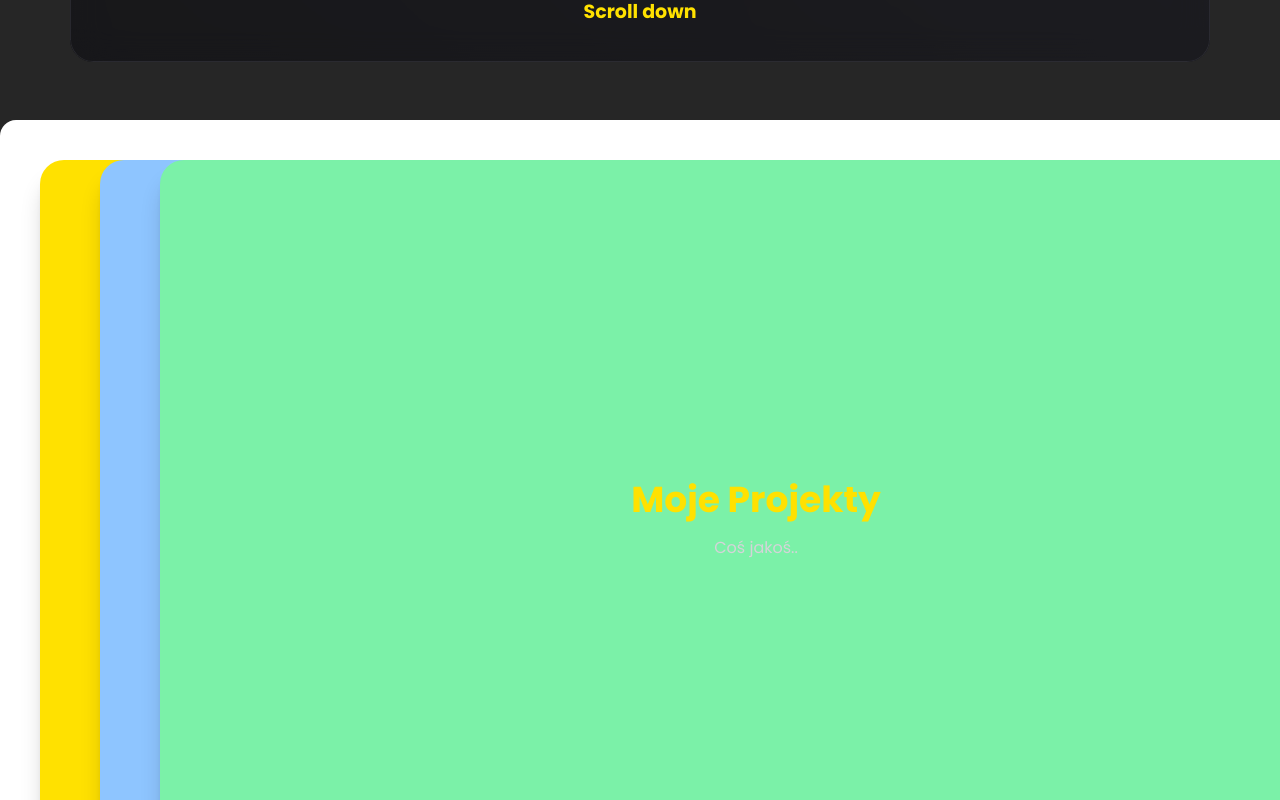
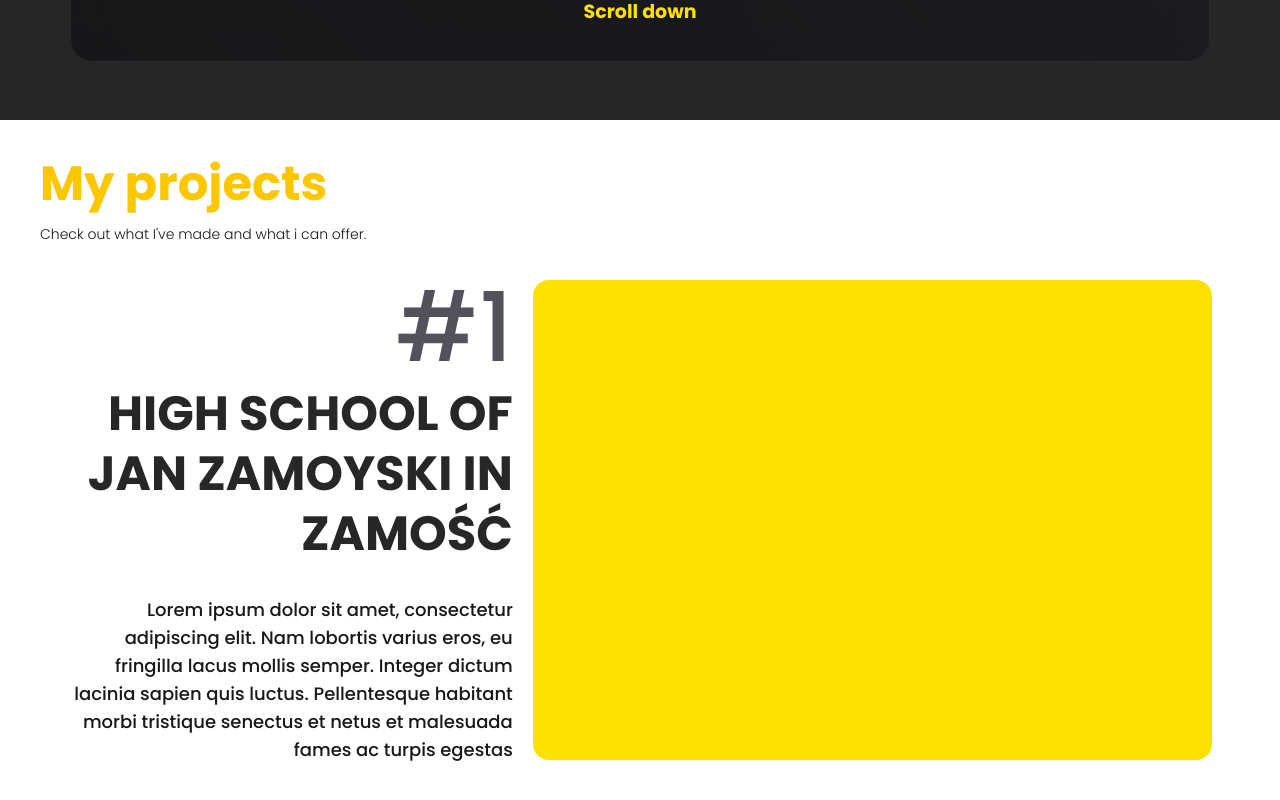
Before and after one commit to Mitrix005/Portfolio_mszyszlo, a Next.js app: page / in a window 1280 px wide. Shown: the part 680-1480 px from the top of the page. Built offline with nearby package versions, Linux system fonts and the light colour scheme.

Commit message:
Projects build

```diff
--- a/src/app/components/Cards/CardsWrapper.js
+++ b/src/app/components/Cards/CardsWrapper.js
@@ -12,27 +12,24 @@ export default function CardsWrapper() {
         offset: ["start start", "end end"]
     });
 
-    const x = useTransform(scrollYProgress, [0.3, 1], ["0%", "-100%"]);
+    const x = useTransform(scrollYProgress, [0.3, 0.6], ["0%", "-100%"]);
     const scale = useTransform(scrollYProgress,[0.3, 1], ["100%", "70%"]);
 
     return (
-        <div ref={containerRef} className="relative h-[300vh] bg-zinc-900 rounded-t-3xl">
+        <div ref={containerRef} className="relative h-[400vh] bg-zinc-900 rounded-t-3xl">
             <div id="skills" className="absolute top-0 w-full h-1 pointer-events-none" />
-
             <div id="projects" className="absolute top-[70%] w-full h-1 pointer-events-none" />
 
             <div className="sticky top-0 h-screen overflow-hidden">
-                <div
-                    className="flex h-full w-[200vw]"
-                >
+                <div className="flex h-full w-[200vw]">
                     <motion.div
                         style={{scale: scale}}
-                        className="relative w-screen h-full flex-shrink-0 bg-zinc-900 z-10 rounded-3xl">
+                        className="relative w-screen h-screen flex-shrink-0 bg-zinc-900 z-10 rounded-3xl">
                         <Skills />
                     </motion.div>
                     <motion.div
                         style={{ x }}
-                        className="relative z-20 w-screen h-full flex-shrink-0 flex items-center justify-center bg-white rounded-l-2xl">
+                        className="relative z-20 w-screen h-full flex-shrink-0 flex items-center justify-center">
                         <Projects />
                     </motion.div>
                 </div>
--- a/src/app/components/Cards/Projects.js
+++ b/src/app/components/Cards/Projects.js
@@ -27,25 +27,23 @@ export default function Projects(){
             whileInView="visible"
             variants={containerVariant}
             viewport={{ once: false, amount: 0.8 }}
-            className="w-full h-full p-10 pr-12">
-            <motion.div
-                variants={projectsCardsVariant}
-                className="relative bg-[#FFE100] top-0 z-10 w-full h-full flex-col gap-4 rounded-3xl flex items-center justify-center shadow-xl/20">
-                <p className="font-inter text-4xl font-bold text-[#FFE100]">Moje Projekty</p>
-                <p className="text-zinc-300">Coś jakoś..</p>
-            </motion.div>
-            <motion.div
-                variants={projectsCardsVariant}
-                className="relative left-15 bg-blue-300 bottom-[100%] z-20 w-full h-full flex-col gap-4 rounded-3xl flex items-center justify-center shadow-xl/20">
-                <p className="font-inter text-4xl font-bold text-[#FFE100]">Moje Projekty</p>
-                <p className="text-zinc-300">Coś jakoś..</p>
-            </motion.div>
-            <motion.div
-                variants={projectsCardsVariant}
-                className="relative left-30 bg-green-300 bottom-[200%] z-30 w-full h-full flex-col gap-4 rounded-3xl flex items-center justify-center shadow-xl/20">
-                <p className="font-inter text-4xl font-bold text-[#FFE100]">Moje Projekty</p>
-                <p className="text-zinc-300">Coś jakoś..</p>
-            </motion.div>
+            className="w-full h-full p-10 pr-12 bg-white">
+            <div className="relative w-full h-full">
+                <div className="absolute top-0 w-max h-max flex flex-col gap-4">
+                    <p className="font-inter text-5xl font-bold text-yellow-400">My projects</p>
+                    <p className="text-zinc-900 text-sm font-light">Check out what I've made and what i can offer.</p>
+                </div>
+                <div className="w-full h-full flex justify-center items-center px-5 py-10 gap-5">
+                    <div className="w-2/5 h-3/4 flex flex-col justify-between items-end gap-2">
+                        <p className="relative flex-none top-0 text-zinc-600 text-8xl font-medium">#1</p>
+                        <div className="w-full h-max flex flex-col justify-end items-end gap-8">
+                            <h1 className="text-zinc-800 text-5xl/15 font-black text-right">HIGH SCHOOL OF JAN ZAMOYSKI IN ZAMOŚĆ</h1>
+                            <p className="text-zinc-900 text-lg font-medium text-right">Lorem ipsum dolor sit amet, consectetur adipiscing elit. Nam lobortis varius eros, eu fringilla lacus mollis semper. Integer dictum lacinia sapien quis luctus. Pellentesque habitant morbi tristique senectus et netus et malesuada fames ac turpis egestas</p>
+                        </div>
+                    </div>
+                    <div className="w-3/5 h-3/4 bg-[#FFE100] rounded-2xl"></div>
+                </div>
+            </div>
         </motion.div>
     )
 }
--- a/src/app/components/Cards/Skills.js
+++ b/src/app/components/Cards/Skills.js
@@ -64,7 +64,7 @@ export default function Skills() {
     };
 
     return (
-        <div className="sticky top-0 w-full h-screen flex flex-col px-22 py-30 select-none justify-center perspective-distant overflow-hidden rounded-t-3xl">
+        <div className="sticky top-0 w-full h-screen flex flex-col px-22 py-20 select-none justify-center perspective-distant overflow-hidden rounded-t-3xl">
             <motion.div
                 variants={mainContainerVariant}
                 initial="hidden"
```
